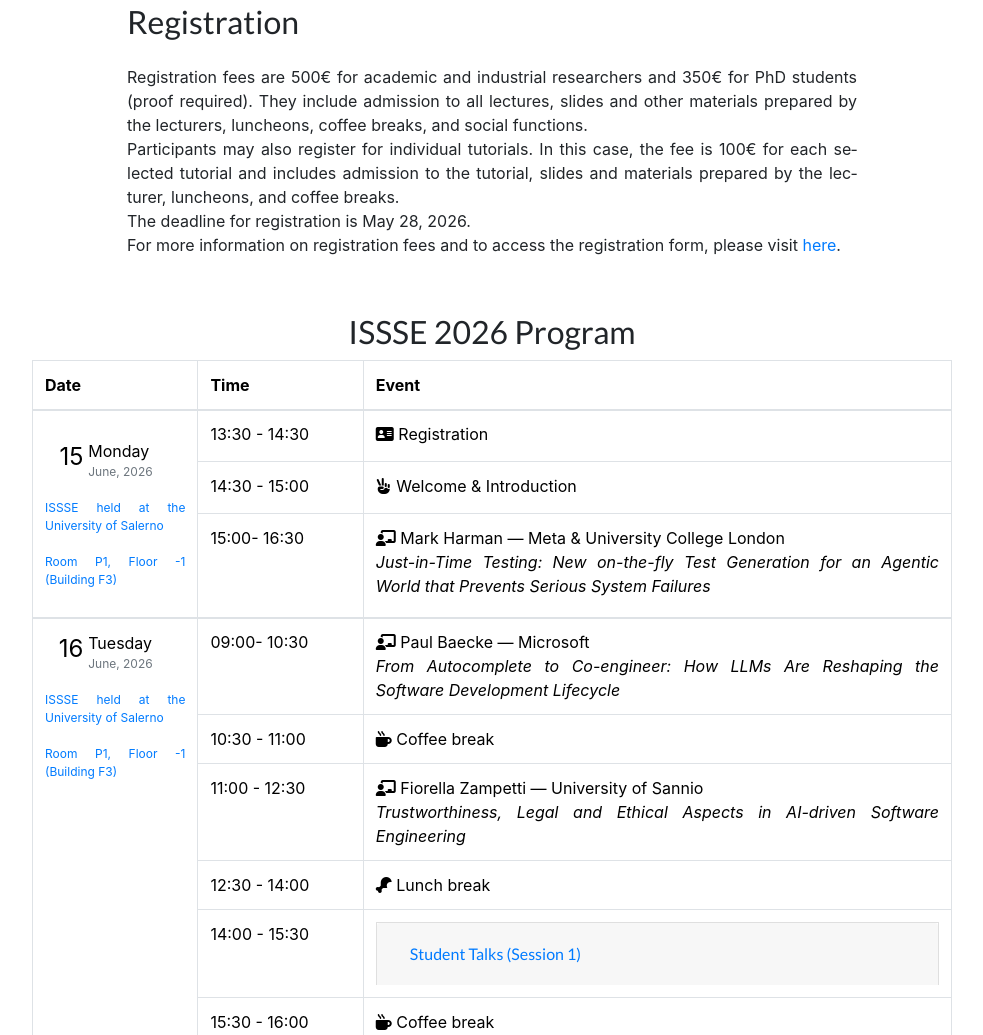
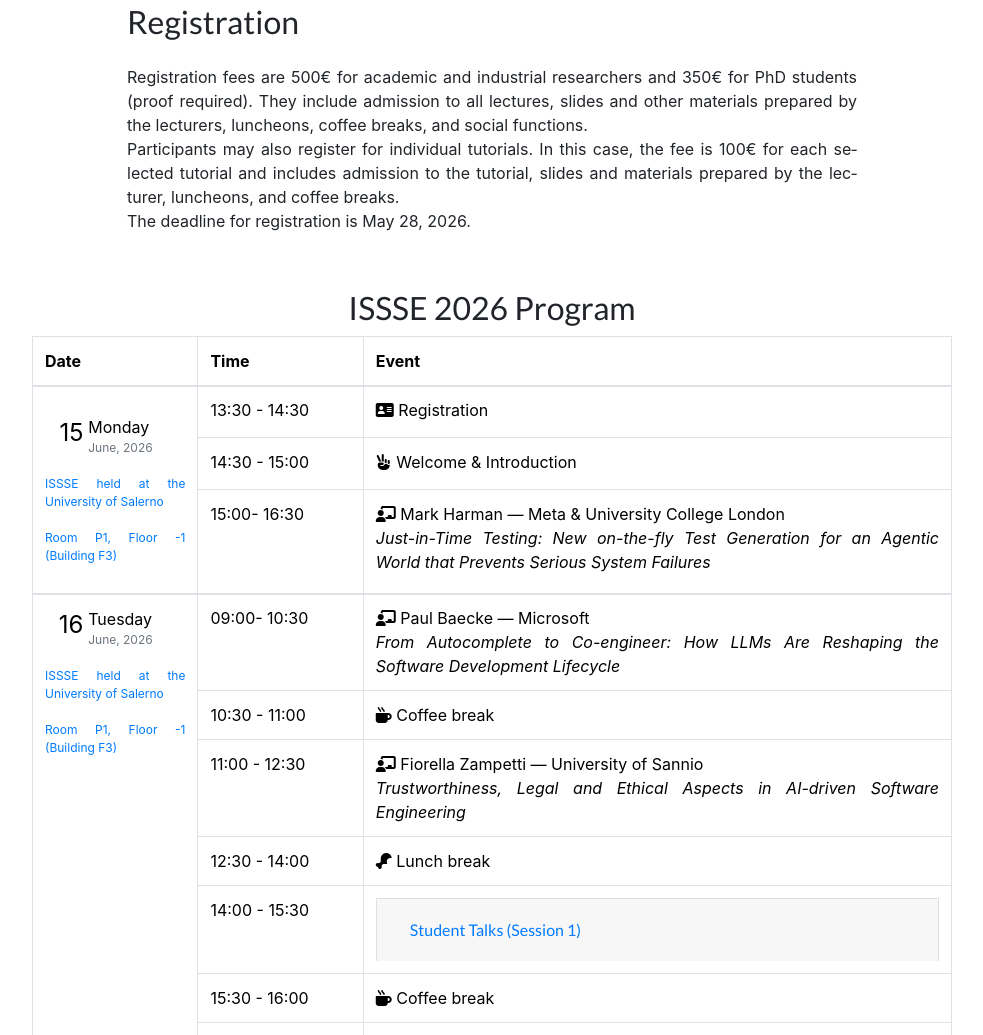
Before and after one commit to SeSaLabUnisa/ISSSE-2026, a website with bundled scripts: page index.html in a window 1280 px wide. Shown: the part 4234-5269 px from the top of the page, without its empty margins (148-1131 px from the left). Built offline with nearby package versions, Linux system fonts and the light colour scheme.

Commit message:
Update index.html

```diff
--- a/index.html
+++ b/index.html
@@ -692,7 +692,7 @@ For further information, please contact fferrucci@unisa.it.
               Participants may also register for individual tutorials. In this case, the fee is 100€ for each selected tutorial and includes
               admission to the tutorial, slides and materials prepared by the lecturer, luncheons, and coffee breaks.<br/>
               The deadline for registration is May 28, 2026.<br/>
-              For more information on registration fees and to access the registration form, please visit <a href="https://forms.gle/xULK1WdgeN7syrzp7">here</a>.
+              <!--For more information on registration fees and to access the registration form, please visit <a href="https://forms.gle/xULK1WdgeN7syrzp7">here</a>.-->
 
           </p>
         </div>
```
